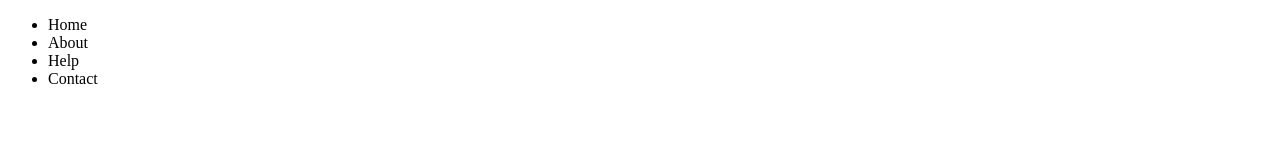
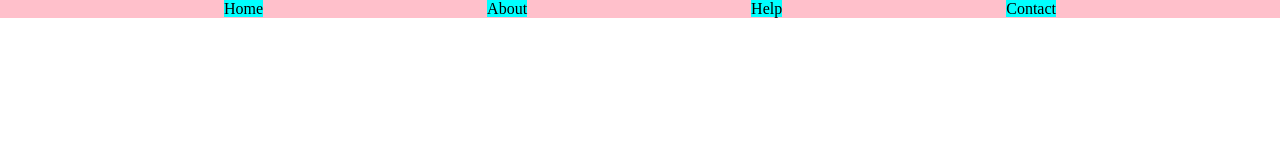
Before and after one commit to Shubham138g/Html_css, a plain HTML site: page 007-flex.html in a window 1280 px wide. Drawn offline with Linux system fonts and the light colour scheme.

Commit message:
adding nav using flex box

```diff
--- a/007-flex.html
+++ b/007-flex.html
@@ -4,14 +4,17 @@
     <meta charset="UTF-8">
     <meta http-equiv="X-UA-Compatible" content="IE=edge">
     <meta name="viewport" content="width=device-width, initial-scale=1.0">
+    <link rel="stylesheet" href="007.css">
     <title>Flex</title>
 </head>
 <body>
+
     <ul class="navbar">
-        <li>Home</li>
-        <li>About</li>
-        <li>Help</li>
-        <li>Contact</li>
+        <li><a href="http://">Home</a> </li>
+        <li><a href="http://">About</a> </li>
+        <li><a href="http://">Help</a></li>
+        <li><a href="http://">Contact</a></li>
     </ul>
+
 </body>
 </html>
--- a/007.css
+++ b/007.css
@@ -0,0 +1,19 @@
+*{
+    padding: 0;margin: 0;
+}
+ul{
+    background-color: pink;
+    display: flex;
+    justify-content: space-evenly;
+}
+
+a{
+    text-decoration: none;
+    color:black;
+    background-color: aqua;
+}
+
+li{
+    list-style-type: none;
+    display: inline;
+}
```
